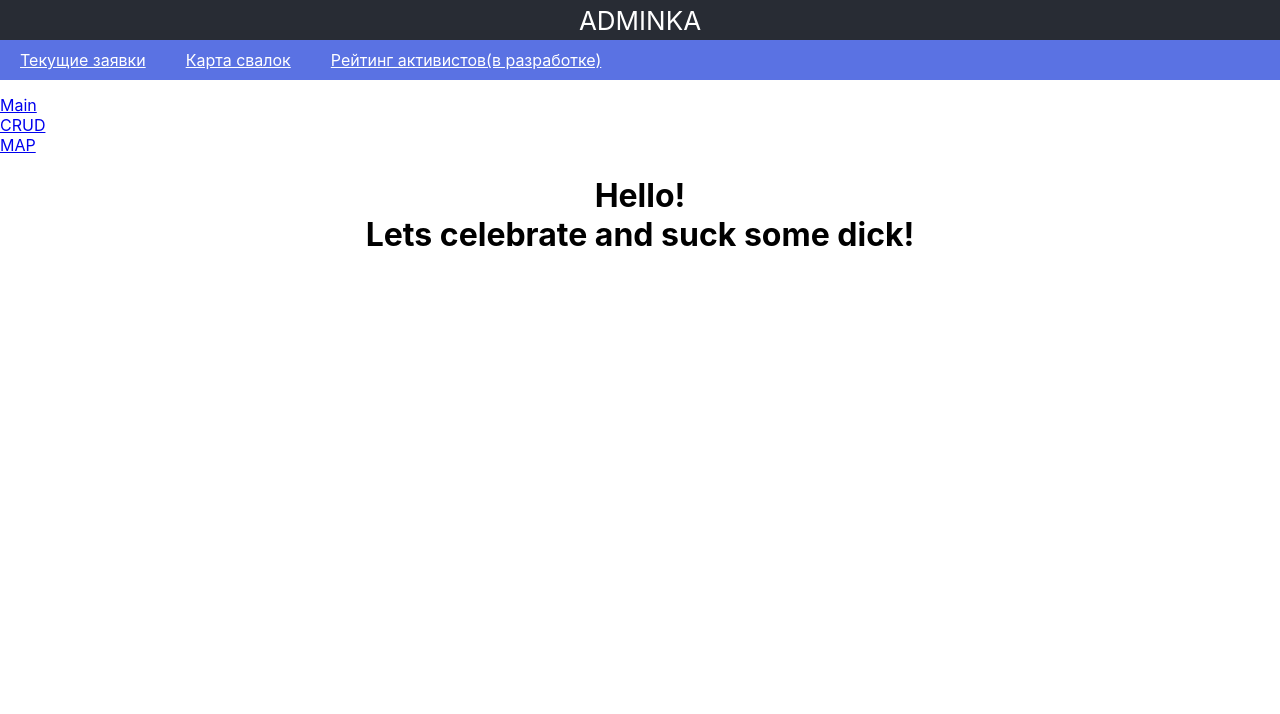
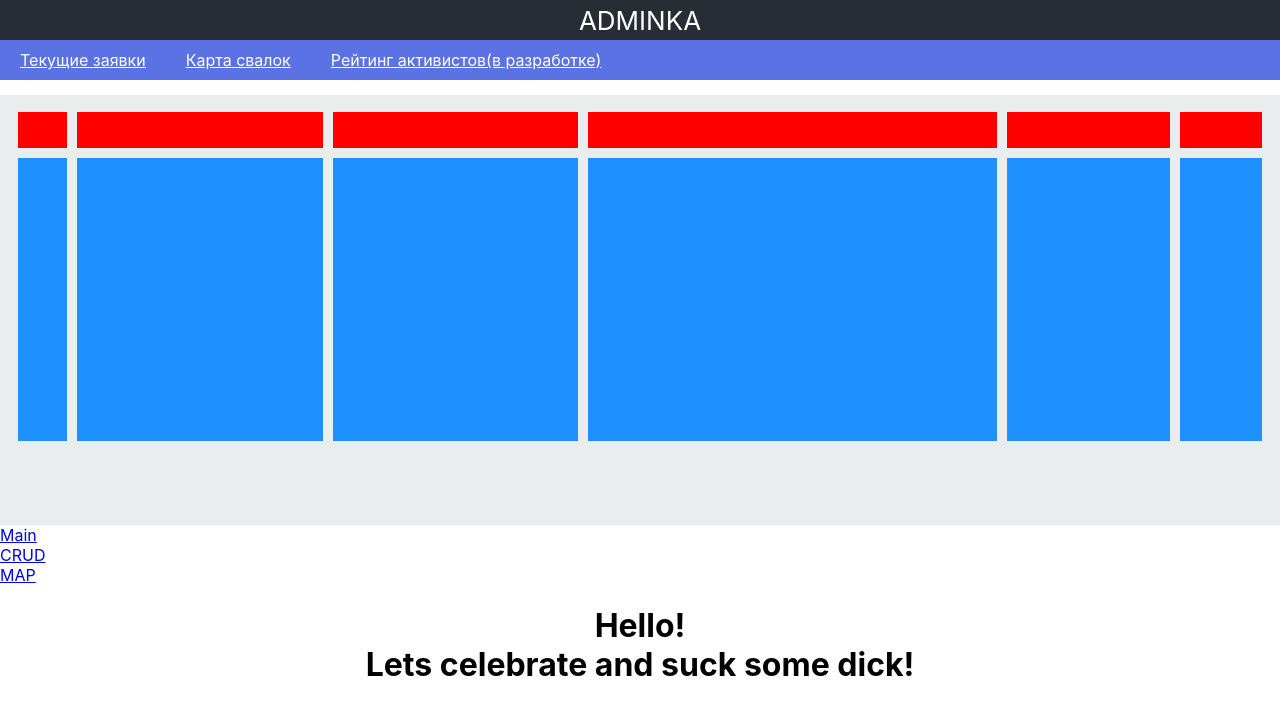
Before and after one commit to ilyasgaripov97/sarov-hack, a React (Create React App) app: page / in a window 1280 px wide. Shown: the top 714 px of the page. Built offline with nearby package versions, Linux system fonts and the light colour scheme.

Commit message:
Add grid structure for illegal garbage page

```diff
--- a/src/App.js
+++ b/src/App.js
@@ -5,6 +5,7 @@ import Sidebar from "./components/Sidebar/Sidebar";
 //import logo from './logo.svg';
 import './App.css';
 import HeaderComponent from "./components/general/HeaderComponent";
+import CurrentGarbageQueries from "./components/garbage/CurrentGarbageQueries";
 
 function App() {
   return (
@@ -13,6 +14,7 @@ function App() {
             ADMINKA
         </div>
         <HeaderComponent/>
+        <CurrentGarbageQueries/>
         <Sidebar/>
     </div>
   );
--- /dev/null
+++ b/src/components/garbage/CurrentGarbageQueries.js
@@ -0,0 +1,80 @@
+import React from 'react';
+import './garbage-style.css'
+
+class CurrentGarbageQueries extends React.Component {
+    render() {
+        return(
+            <div className="current-garbage-queries">
+                <header>
+                    {/*<div className="sort-properties">*/}
+                    {/*    <div className="sort-properties__item">*/}
+                    {/*        <u>Фото</u>*/}
+
+                    {/*    </div>*/}
+                    {/*    <div className="sort-properties__item">*/}
+                    {/*        <u>Место</u>*/}
+                    {/*    </div>*/}
+                    {/*    <div className="sort-properties__item">*/}
+                    {/*        <u>Комментарий</u>*/}
+
+                    {/*    </div>*/}
+                    {/*    <div className="sort-properties__item"><u>Важность</u></div>*/}
+                    {/*    <div className="sort-properties__item"><u>Дата</u></div>*/}
+                    {/*</div>*/}
+
+
+                    {/*<img src="" alt=""/>*/}
+                    {/*<div className="image-place-holder"></div>*/}
+                    {/*<div className="geo-position-box"></div>*/}
+                    {/*<div className="comment-box"></div>*/}
+                    {/*<div className="importance-box"></div>*/}
+                    {/*<div className="date-box"></div>*/}
+
+                </header>
+                <div className="container">
+                    {/* Labels for items*/}
+                    <div className="number-item-label">
+
+                    </div>
+                    <div className="photo-item-label">
+
+                    </div>
+                    <div className="geoplace-item-label">
+
+                    </div>
+                    <div className="comment-item-label">
+
+                    </div>
+                    <div className="rate-item-label">
+
+                    </div>
+                    <div className="date-item-label">
+
+                    </div>
+
+                    {/*  Items */}
+                    <div className="number-item">
+
+                    </div>
+                    <div className="photo-item">
+
+                    </div>
+                    <div className="geoplace-item">
+
+                    </div>
+                    <div className="comment-item">
+
+                    </div>
+                    <div className="rate-item">
+
+                    </div>
+                    <div className="date-item">
+
+                    </div>
+                </div>
+            </div>
+        )
+    }
+}
+
+export default CurrentGarbageQueries;
--- /dev/null
+++ b/src/components/garbage/garbage-style.css
@@ -0,0 +1,140 @@
+.current-garbage-queries {
+    display: flex;
+    justify-content: left
+}
+
+.sort-properties {
+    display: flex;
+    justify-content: center;
+}
+
+.sort-properties__item {
+    margin: 0px 140px 0px 140px;
+    display: flex;
+    flex-direction: column;
+}
+
+
+.container {
+    display: grid;
+
+    grid-template-columns: 0.1fr 0.6fr 3fr 3fr 5fr 2fr 1fr 0.1fr;
+    grid-template-rows: 0.1fr 0.5fr 4fr 0.8fr 0.1fr;
+    grid-gap: 10px;
+
+    width: 100%;
+    height: 430px;
+    background-color: rgba(119, 145, 145, 0.16);
+}
+
+/* Styles for grid items*/
+
+/* Labels */
+
+.number-item-label {
+    grid-row-start: 2;
+    grid-row-end: 3;
+    grid-column-start: 2;
+    grid-column-end: 3;
+    background-color: red;
+}
+
+.photo-item-label {
+    grid-row-start: 2;
+    grid-row-end: 3;
+    grid-column-start: 3;
+    grid-column-end: 4;
+    background-color: red;
+}
+
+.geoplace-item-label {
+    grid-row-start: 2;
+    grid-row-end: 3;
+    grid-column-start: 4;
+    grid-column-end: 5;
+    background-color: red;
+}
+
+.comment-item-label {
+    grid-row-start: 2;
+    grid-row-end: 3;
+    grid-column-start: 5;
+    grid-column-end: 6;
+    background-color: red;
+}
+
+.rate-item-label {
+    grid-row-start: 2;
+    grid-row-end: 3;
+    grid-column-start: 6;
+    grid-column-end: 7;
+    background-color: red;
+}
+
+.date-item-label {
+    grid-row-start: 2;
+    grid-row-end: 3;
+    grid-column-start: 7;
+    grid-column-end: 8;
+    background-color: red;
+}
+
+/* End of Labels */
+
+/* Items */
+.number-item {
+    grid-row-start: 3;
+    grid-row-end: 4;
+    grid-column-start: 2;
+    grid-column-end: 3;
+    background-color: dodgerblue;
+}
+
+.photo-item {
+    grid-row-start: 3;
+    grid-row-end: 4;
+    grid-column-start: 3;
+    grid-column-end: 4;
+    background-color: dodgerblue;
+}
+
+.geoplace-item{
+    grid-row-start: 3;
+    grid-row-end: 4;
+    grid-column-start: 4;
+    grid-column-end: 5;
+    background-color: dodgerblue;
+}
+
+.comment-item {
+    grid-row-start: 3;
+    grid-row-end: 4;
+    grid-column-start: 5;
+    grid-column-end: 6;
+    background-color: dodgerblue;
+}
+
+.rate-item {
+    grid-row-start: 3;
+    grid-row-end: 4;
+    grid-column-start: 6;
+    grid-column-end: 7;
+    background-color: dodgerblue;
+}
+
+.date-item {
+    grid-row-start: 3;
+    grid-row-end: 4;
+    grid-column-start: 7;
+    grid-column-end: 8;
+    background-color: dodgerblue;
+}
+
+
+/*.search-box {*/
+/*    grid-row-start: 2;*/
+/*    grid-row-end: 3;*/
+/*    grid-column-start: 2;*/
+/*    grid-column-end: 3;*/
+/*    background-color: #2323;*/
+/*}*/
```
